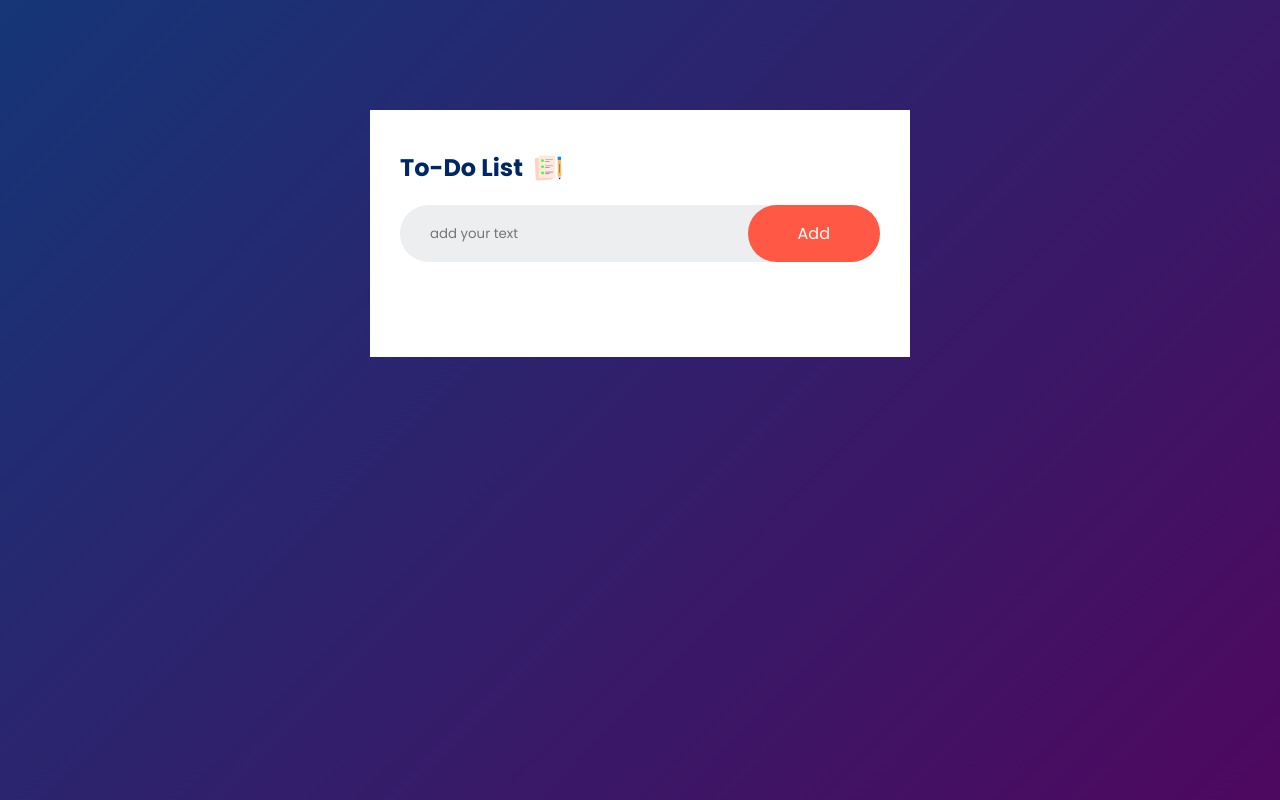
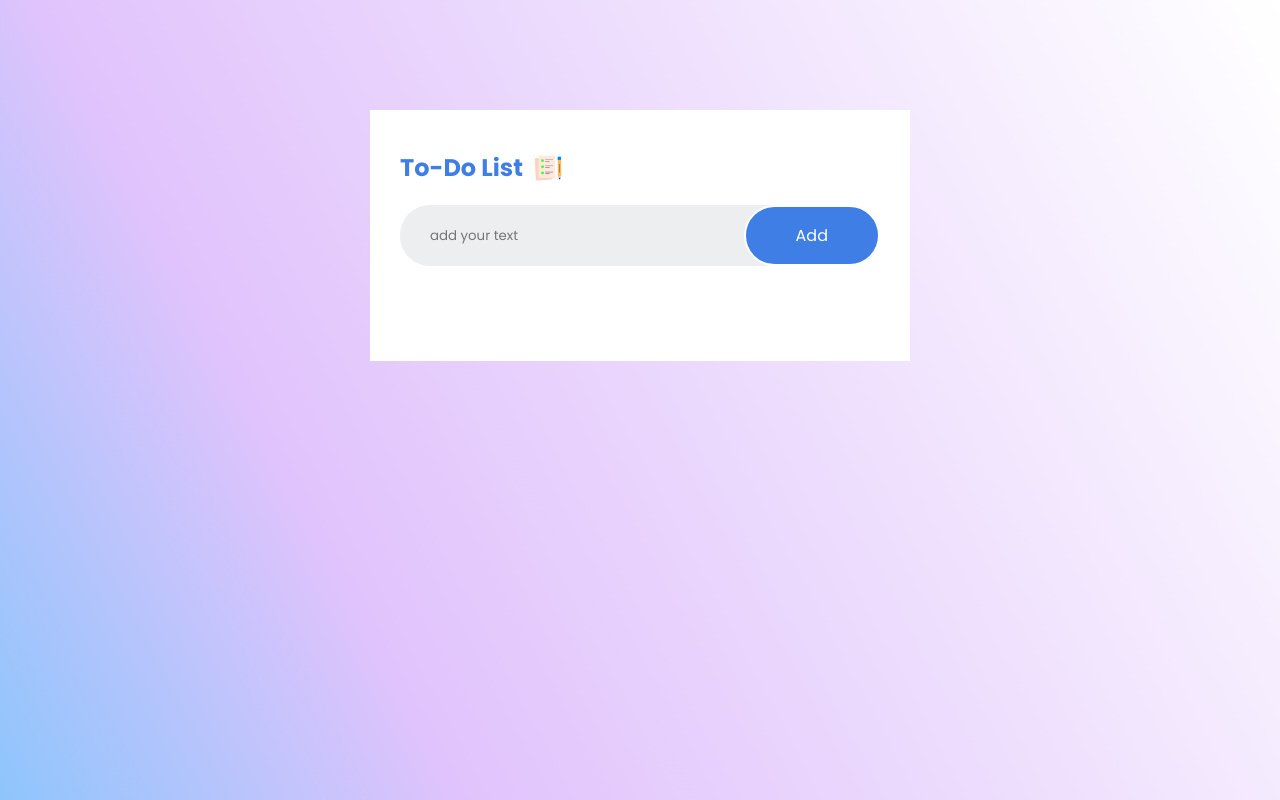
Before and after one commit to nikhilmetreasker/To-Do-List-with-Task-Management, a plain HTML site: page index.html in a window 1280 px wide. Drawn offline with Linux system fonts and the light colour scheme.

Commit message:
Update to-do.css

```diff
--- a/to-do.css
+++ b/to-do.css
@@ -8,8 +8,18 @@
 .container{
     width: 100%;
     min-height: 100vh;
-    background: linear-gradient(135deg,#153677,#4e085f);
+    background: linear-gradient(62deg, #8EC5FC 0%, #E0C3FC 27%, #ffffff 100%);
+
+
     padding: 10px;
+
+    /* From https://css.glass */
+/* background: rgba(255, 255, 255, 0.06);
+border-radius: 16px;
+box-shadow: 0 4px 30px rgba(0, 0, 0, 0.1);
+backdrop-filter: blur(4.8px);
+-webkit-backdrop-filter: blur(4.8px); */
+border:px solid red;
 }
 .todo-app{
     width: 100%;
@@ -21,7 +31,7 @@
 }
 
 .todo-app h2{
-color: #002765;
+color: hsl(217, 75%, 57%);
 display: flex;
 align-items: center;
 margin-bottom: 20px;
@@ -51,10 +61,9 @@ input{
 
 }
 button{
-    border: none;
-    outline: none;
+    border: 2px solid;
     padding: 16px 50px;
-    background: #ff5945;
+    background: hsl(217, 75%, 57%);
     color: #fff;
     font-size: 16px;
     cursor: pointer;
@@ -107,6 +116,7 @@ ul li span {
     border-radius: 50%;
 }
 ul li span:hover{
-    background: #edeef0;
+    background:hsl(217, 75%, 57%);
+    color: white;
 
 }
```
